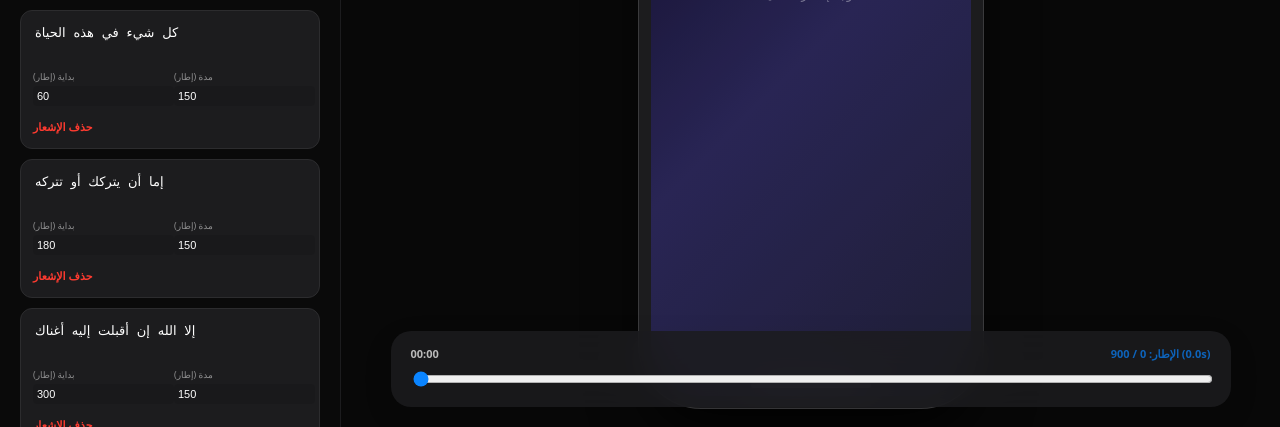
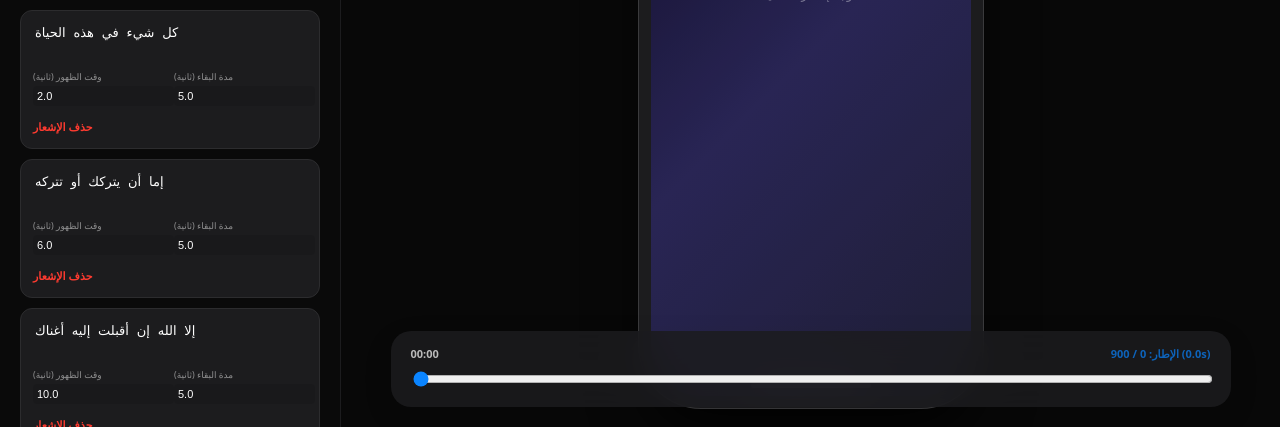
Before and after one commit to SCI5A/lockscreen-studio-cinematic, a React (Vite) app: page / in a window 1280 px wide. Shown: the part 373-800 px from the top of the page. Built offline with nearby package versions, Linux system fonts and the light colour scheme.

Commit message:
feat: add second-based timer and improved empty state animation

```diff
--- a/src/App.jsx
+++ b/src/App.jsx
@@ -130,9 +130,10 @@ function IPhonePreview({ st, frame }) {
           {activeNotifs.length === 0 ? (
             <motion.div
               key="empty"
-              initial={{ opacity: 0 }}
-              animate={{ opacity: 0.4 }}
-              exit={{ opacity: 0 }}
+              initial={{ opacity: 0, y: 0 }}
+              animate={{ opacity: 0.4, y: 0 }}
+              exit={{ opacity: 0, y: 20 }}
+              transition={{ duration: 0.5 }}
               style={{ textAlign: "center", color: "#fff", fontSize: "12px", marginTop: "20px" }}
             >
               لا توجد إشعارات قديمة
@@ -270,12 +271,12 @@ export default function App() {
                 <textarea value={n.text} onChange={(e) => dispatch({ type: "UPD_NOTIF", id: n.id, payload: { text: e.target.value } })} style={{ width: "100%", background: "transparent", border: "none", color: st.isDarkMode ? "#fff" : "#000", marginBottom: "8px", fontSize: "13px", resize: "none", outline: "none" }} rows="2" />
                 <div style={{ display: "grid", gridTemplateColumns: "1fr 1fr", gap: "8px", marginBottom: "8px" }}>
                   <div>
-                    <label style={{ fontSize: "9px", opacity: 0.5, display: "block" }}>بداية (إطار)</label>
-                    <input type="number" value={n.startFrame} onChange={(e) => dispatch({ type: "UPD_NOTIF", id: n.id, payload: { startFrame: parseInt(e.target.value) } })} style={{ width: "100%", background: "rgba(0,0,0,0.1)", border: "none", color: "inherit", fontSize: "11px", padding: "4px", borderRadius: "4px" }} />
+                    <label style={{ fontSize: "9px", opacity: 0.5, display: "block" }}>وقت الظهور (ثانية)</label>
+                    <input type="number" step="0.1" value={(n.startFrame / FPS).toFixed(1)} onChange={(e) => dispatch({ type: "UPD_NOTIF", id: n.id, payload: { startFrame: Math.round(parseFloat(e.target.value) * FPS) } })} style={{ width: "100%", background: "rgba(0,0,0,0.1)", border: "none", color: "inherit", fontSize: "11px", padding: "4px", borderRadius: "4px" }} />
                   </div>
                   <div>
-                    <label style={{ fontSize: "9px", opacity: 0.5, display: "block" }}>مدة (إطار)</label>
-                    <input type="number" value={n.duration} onChange={(e) => dispatch({ type: "UPD_NOTIF", id: n.id, payload: { duration: parseInt(e.target.value) } })} style={{ width: "100%", background: "rgba(0,0,0,0.1)", border: "none", color: "inherit", fontSize: "11px", padding: "4px", borderRadius: "4px" }} />
+                    <label style={{ fontSize: "9px", opacity: 0.5, display: "block" }}>مدة البقاء (ثانية)</label>
+                    <input type="number" step="0.1" value={(n.duration / FPS).toFixed(1)} onChange={(e) => dispatch({ type: "UPD_NOTIF", id: n.id, payload: { duration: Math.round(parseFloat(e.target.value) * FPS) } })} style={{ width: "100%", background: "rgba(0,0,0,0.1)", border: "none", color: "inherit", fontSize: "11px", padding: "4px", borderRadius: "4px" }} />
                   </div>
                 </div>
                 <button onClick={() => dispatch({ type: "DEL_NOTIF", id: n.id })} style={{ color: "#ff3b30", background: "none", border: "none", fontSize: "11px", fontWeight: "600", padding: 0, cursor: "pointer" }}>حذف الإشعار</button>
```
